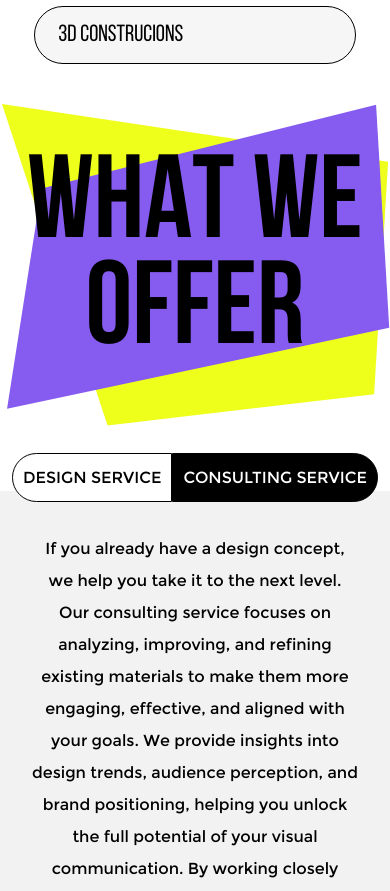
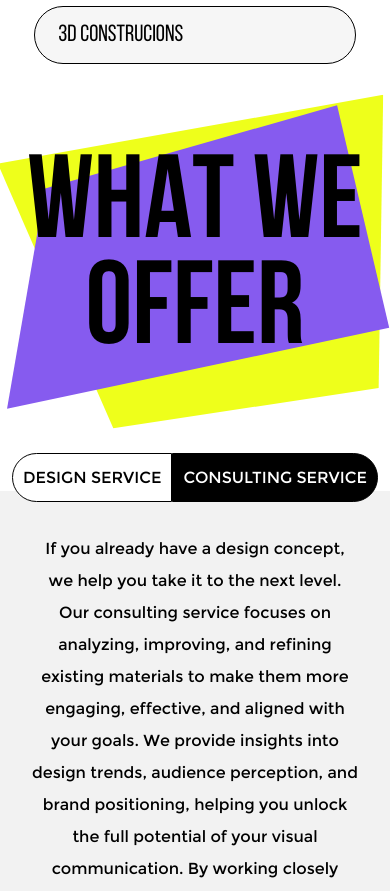
Before and after one commit to TheProjectGate/sn.ge, a React (Vite) app: page / in a window 390 px wide. Shown: the part 3310-4201 px from the top of the page. Built offline with nearby package versions, Linux system fonts and the light colour scheme.

Commit message:
Чуть изменил анимацию!

```diff
--- a/src/components/home/WhatWeOfferSection.css
+++ b/src/components/home/WhatWeOfferSection.css
@@ -134,14 +134,21 @@
     .sec--third-body h1::before {
         background-color: var(--sn-color-yelow);
         /* Начало: polygon(0 15%, 91% 0, 100% 84%, 9% 99%) -> Конец: polygon(0 2%, 100% 21%, 83% 90%, 30% 100%) */
-        clip-path: polygon(calc(0% + 0% * var(--scroll-progress)) calc(15% - 13% * var(--scroll-progress)), calc(91% + 9% * var(--scroll-progress)) calc(0% + 21% * var(--scroll-progress)), calc(100% - 4% * var(--scroll-progress)) calc(84% + 6% * var(--scroll-progress)), calc(9% + 21% * var(--scroll-progress)) calc(99% + 1% * var(--scroll-progress)));
-        transform: rotate(calc(-2deg + 3deg * var(--scroll-progress)));
+        clip-path: polygon(calc(0% + 0% * var(--scroll-progress))
+        calc(31% - 13% * var(--scroll-progress)),
+        calc(91% + 9% * var(--scroll-progress))
+        calc(0% + 1% * var(--scroll-progress)),
+        calc(100% - 4% * var(--scroll-progress))
+        calc(84% + 6% * var(--scroll-progress)),
+        calc(9% + 21% * var(--scroll-progress))
+        calc(99% + 1% * var(--scroll-progress)));
+        transform: rotate(calc(-4deg + 3deg * var(--scroll-progress)));
     }
 
     .sec--third-body h1::after {
         background-color: var(--sn-color-viol);
         /* Начало: polygon(4% 0%, 97% 38%, 95% 100%, 4% 81%) -> Конец: polygon(5% 30%, 97% 0, 100% 68%, 1% 95%) */
-        clip-path: polygon(calc(10% + 1% * var(--scroll-progress)) calc(0% + 30% * var(--scroll-progress)), 97% calc(38% - 38% * var(--scroll-progress)), calc(95% + 5% * var(--scroll-progress)) calc(100% - 32% * var(--scroll-progress)), calc(4% - 3% * var(--scroll-progress)) calc(81% + 14% * var(--scroll-progress)));
+        clip-path: polygon(calc(10% + 2% * var(--scroll-progress)) calc(0% + 30% * var(--scroll-progress)), 87% calc(38% - 38% * var(--scroll-progress)), calc(95% + 5% * var(--scroll-progress)) calc(100% - 32% * var(--scroll-progress)), calc(4% - 3% * var(--scroll-progress)) calc(81% + 14% * var(--scroll-progress)));
         transform: rotate(calc(1deg - 2deg * var(--scroll-progress)));
     }
     .sec--third-nav {
```
